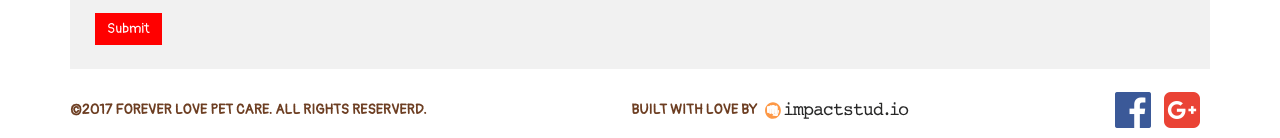
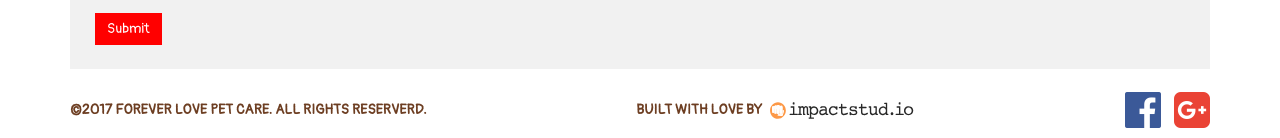
Before and after one commit to JWizerd/2017_foreverlovepetcare, a Jekyll site: the page built from index.html, in a window 1280 px wide. Shown: the part 1544-1682 px from the top of the page. Built offline with Jekyll 4.4.1, drawn with Linux system fonts in a browser that asks for light colours; nearby versions of some CDN libraries; some web fonts are replaced.

Commit message:
one last little change on gplus icon footerpadding

```diff
--- a/assets/css/main.scss
+++ b/assets/css/main.scss
@@ -303,7 +303,8 @@ footer * {
 }
 
 .gplus {
-  color: $gplus
+  color: $gplus;
+  padding-right: 0;
 }
 
 .impactstudio {
```
Also changed, not shown: 1 other file.
